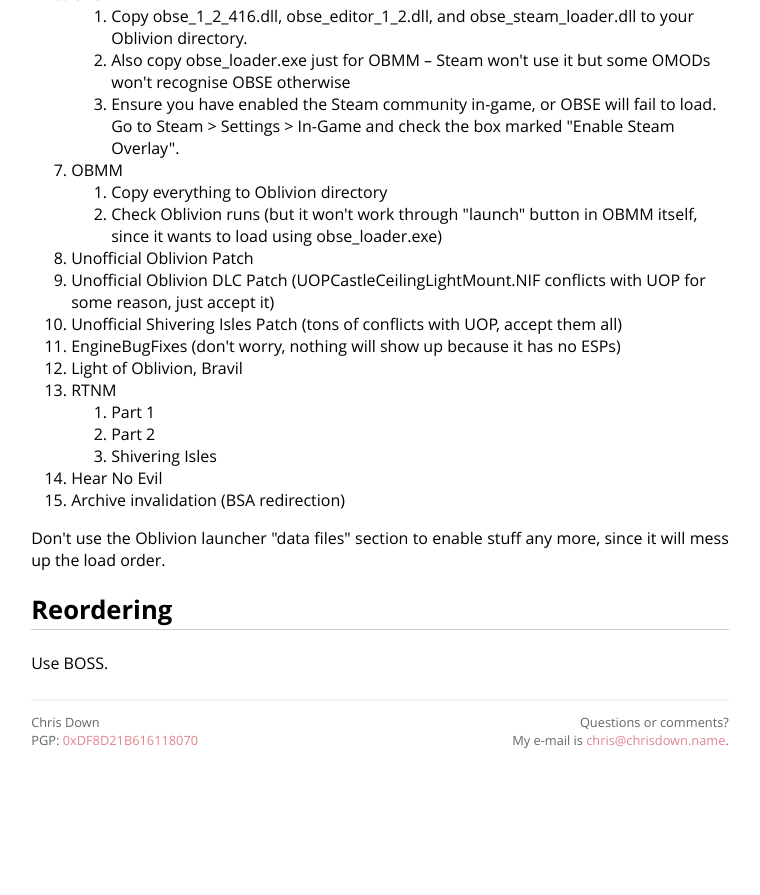
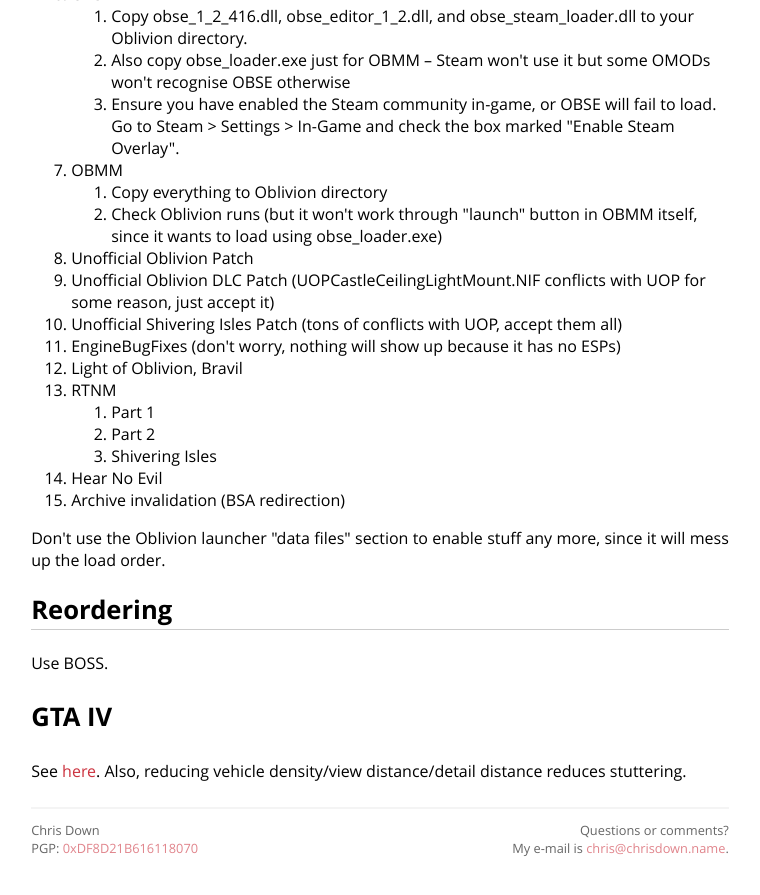
Before and after one commit to cdown/chrisdown.name, a Jekyll site: the page built from oldgames.md, in a window 1280 px wide and 900 px high, scrolled down 2979 px. Shown: the top 895 px of the window, without its empty margins (260-1020 px from the left). Built offline with Jekyll 4.4.1, drawn with Linux system fonts in a browser that asks for light colours; before the commit the page ends 3770 px from its top, so only the background shows below that.

Commit message:
oldgames: Add GTA

```diff
--- a/oldgames.md
+++ b/oldgames.md
@@ -185,3 +185,10 @@ Don't use the Oblivion launcher "data files" section to enable stuff any more, s
 ## Reordering
 
 Use BOSS.
+
+# GTA IV
+
+See
+[here](https://web.archive.org/web/20201109125821/https://steamcommunity.com/sharedfiles/filedetails/?id=1371539795).
+Also, reducing vehicle density/view distance/detail distance reduces
+stuttering.
```
